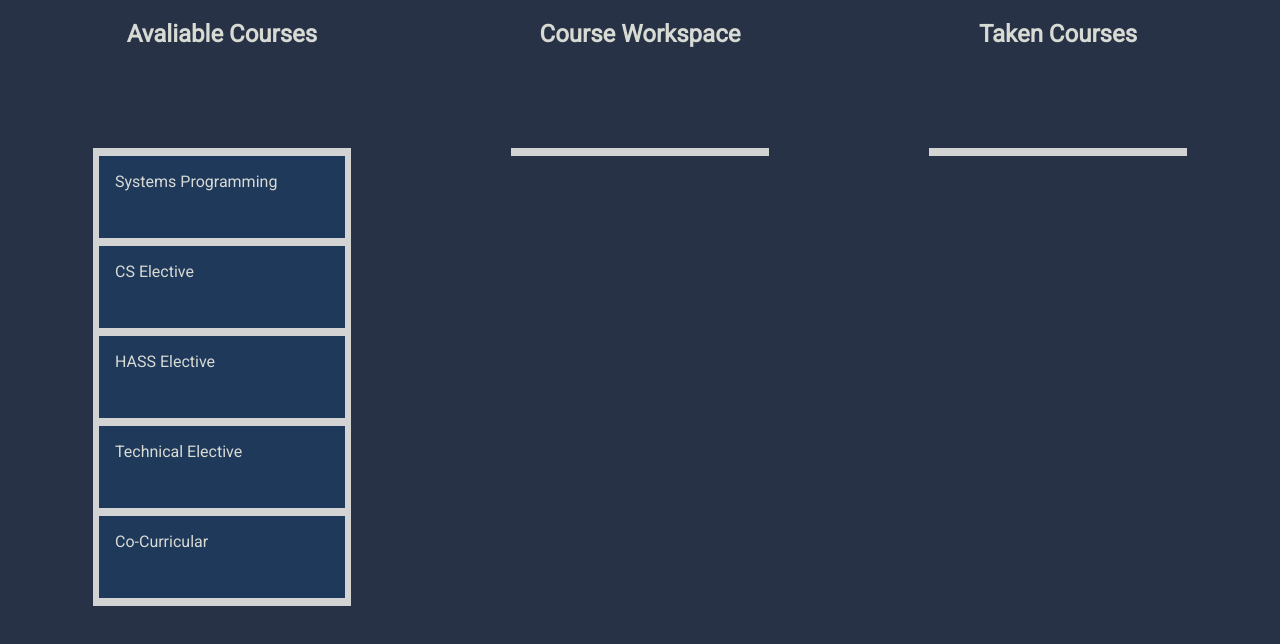
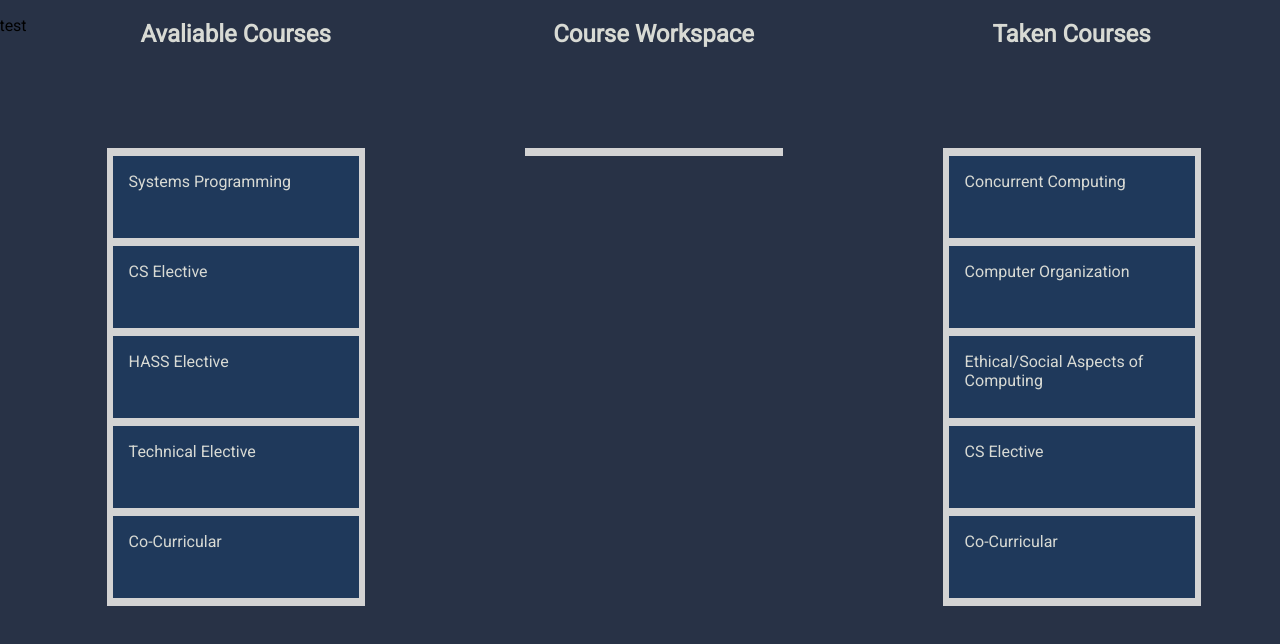
Before and after one commit to LounnAriik/CS3141-Team13, a React (Create React App) app in the folder Test3/: page / in a window 1280 px wide. Shown: the top 644 px of the page. Built offline with nearby package versions, Linux system fonts and the light colour scheme.

Commit message:
Dynamic Column feature built

```diff
--- a/Test3/src/App.js
+++ b/Test3/src/App.js
@@ -67,18 +67,21 @@ const fourthYearSpringCourses = [
 ];
 
 
+var hardCodedRegistrationClass = "Third Year";
+var hardCodedSemester = "Spring";
+
 const columnsFromBackend = {
-  [uuid()]: {
+  [0]: {
     name: "Avaliable Courses",
-    items: referenceCoursesByYearAndSemester("Third Year", "Spring")
+    items: referenceAvailableCourses(hardCodedRegistrationClass, hardCodedSemester)
   },
   [uuid()]: {
     name: "Course Workspace",
-    items: []
+    items: referenceWorkspaceCourses(hardCodedRegistrationClass, hardCodedSemester)
   },
   [uuid()]: {
     name: "Taken Courses",
-    items: []
+    items: referenceTakenCourses(hardCodedRegistrationClass, hardCodedSemester)
   }
 };
 
@@ -123,7 +126,7 @@ function clickClass(){
   console.log('click');
 }
 
-function referenceCoursesByYearAndSemester(registrationClass, semester){
+function referenceAvailableCourses(registrationClass, semester){
 
   if (registrationClass == "First Year" && semester == "Fall") {
       return firstYearFallCourses;
@@ -150,8 +153,67 @@ function referenceCoursesByYearAndSemester(registrationClass, semester){
     return fourthYearSpringCourses;
   }
 
+}
+
+function referenceWorkspaceCourses(registrationClass, semester){
+
+  if (registrationClass == "First Year" && semester == "Fall") {
+      return [];
+  }
+  if (registrationClass == "First Year" && semester == "Spring") {
+    return [];
+  }
+  if (registrationClass == "Second Year" && semester == "Fall") {
+    return [];
+  }
+  if (registrationClass == "Second Year" && semester == "Spring") {
+    return [];
+  }
+  if (registrationClass == "Third Year" && semester == "Fall") {
+    return [];
+  }
+  if (registrationClass == "Third Year" && semester == "Spring") {
+    return [];
+  }
+  if (registrationClass == "Fourth Year" && semester == "Fall") {
+    return [];
+  }
+  if (registrationClass == "Fourth Year" && semester == "Spring") {
+    return [];
+  }
 
 }
+
+
+function referenceTakenCourses(registrationClass, semester){
+
+  if (registrationClass == "First Year" && semester == "Fall") {
+      return [];
+  }
+  if (registrationClass == "First Year" && semester == "Spring") {
+    return firstYearFallCourses;
+  }
+  if (registrationClass == "Second Year" && semester == "Fall") {
+    return firstYearSpringCourses;
+  }
+  if (registrationClass == "Second Year" && semester == "Spring") {
+    return secondYearFallCourses;
+  }
+  if (registrationClass == "Third Year" && semester == "Fall") {
+    return secondYearSpringCourses;
+  }
+  if (registrationClass == "Third Year" && semester == "Spring") {
+    return thirdYearFallCourses;
+  }
+  if (registrationClass == "Fourth Year" && semester == "Fall") {
+    return thirdYearSpringCourses;
+  }
+  if (registrationClass == "Fourth Year" && semester == "Spring") {
+    return fourthYearFallCourses;
+  }
+
+}
+
 
 // This function is intended to build the list of classes offered for a particular semester and year
 function buildCourseByYearSelect(year, semester){
@@ -219,6 +281,7 @@ function App() {
       <DragDropContext
         onDragEnd={result => onDragEnd(result, columns, setColumns)}
       >
+        <p> test </p>
         {Object.entries(columns).map(([columnId, column], index) => {
           return (
             <div
```
